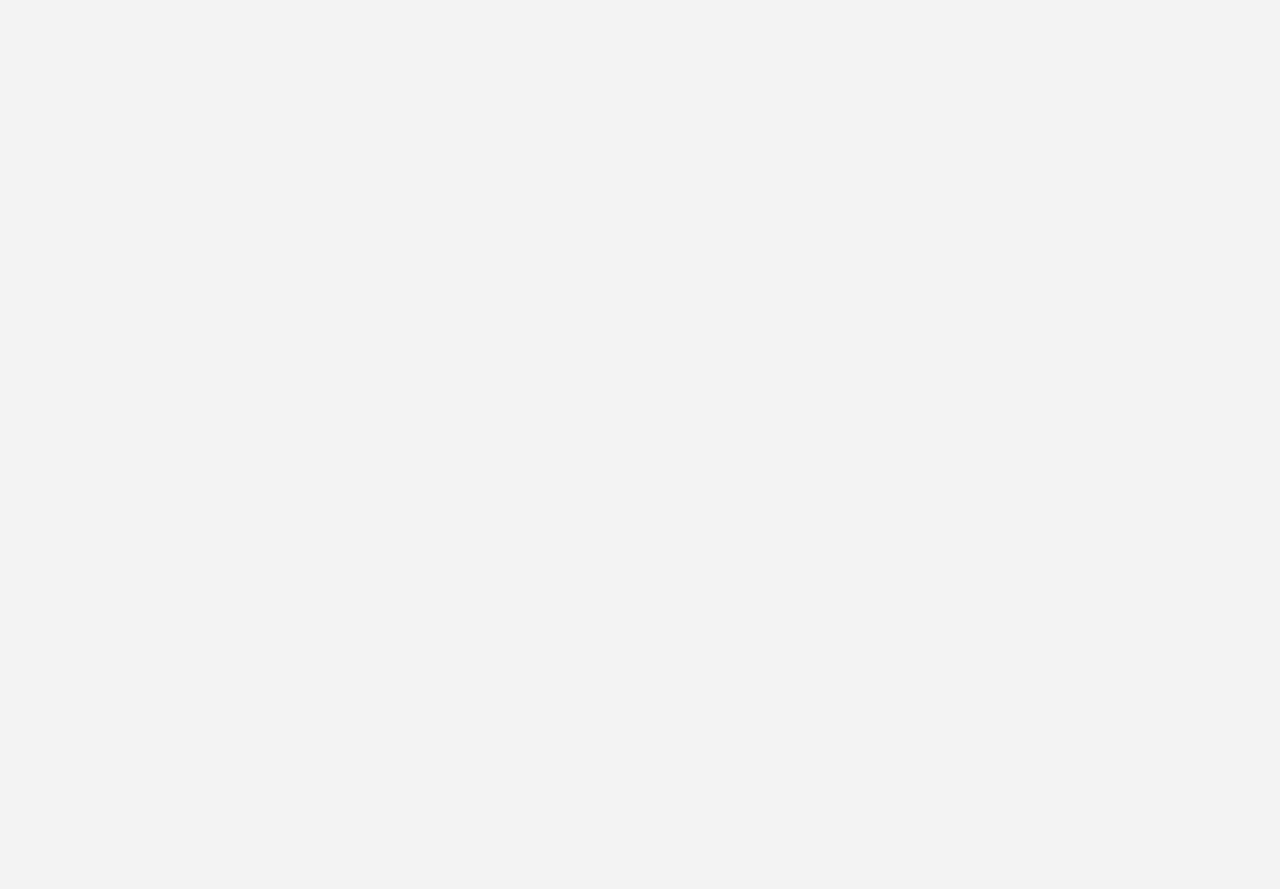
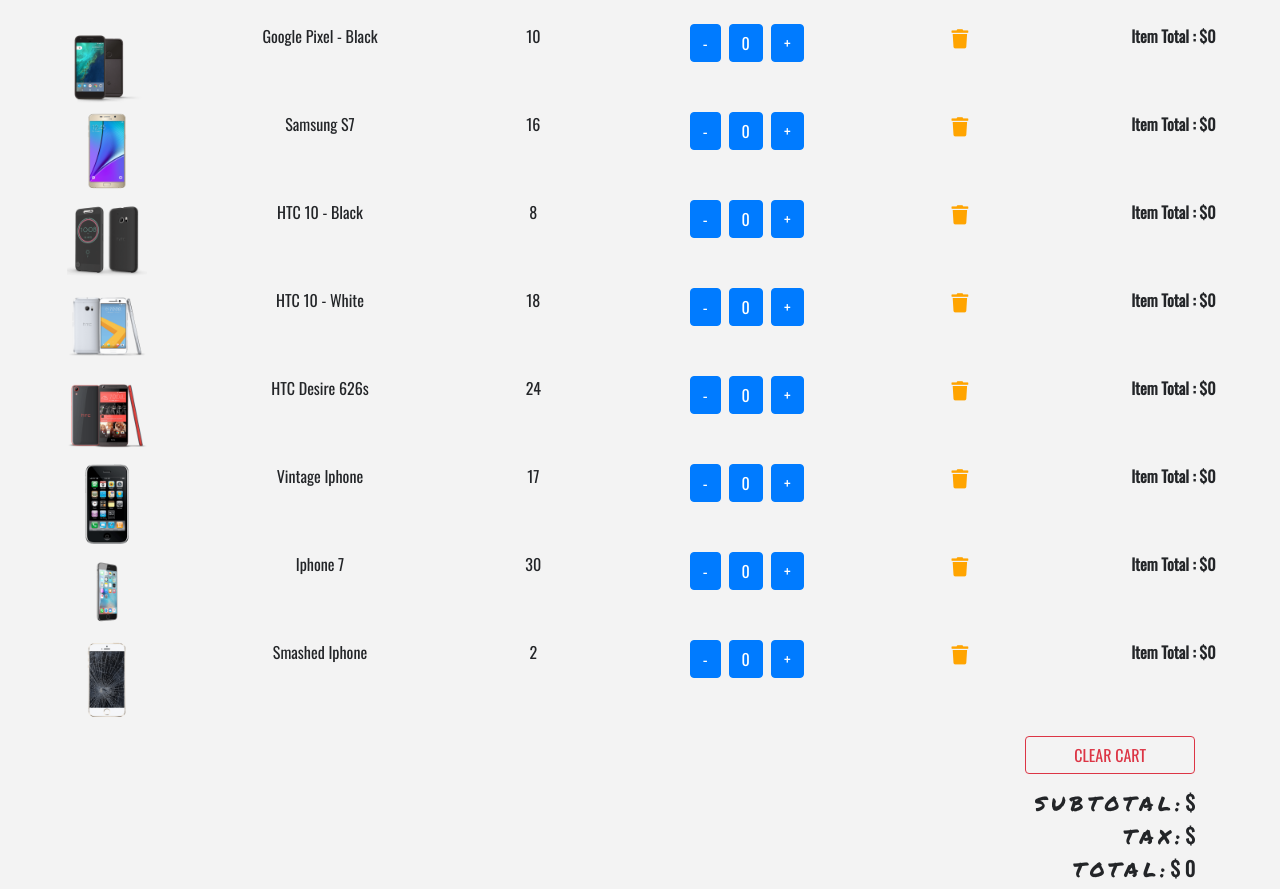
Before and after one commit to phubao1999/Learn-ReactJs, a React (Create React App) app in the folder react-app/: page /cart in a window 1280 px wide. Shown: the part 162-1051 px from the top of the page. Before the commit the page ends 800 px from the top, so only its background shows below. Built offline with nearby package versions, Linux system fonts and the light colour scheme.

Commit message:
Ready To deploy

```diff
--- a/react-app/src/App.css
+++ b/react-app/src/App.css
@@ -28,3 +28,9 @@
 .text-bright{
   color: var(--mainBlue);
 }
+
+.cart-icon{
+  cursor: pointer;
+  font-size: 1.2rem;
+  color: var(--mainYellow)!important;
+}
--- a/react-app/src/components/Cart.js
+++ /dev/null
@@ -1,13 +0,0 @@
-import React, { Component } from 'react';
-
-class Cart extends Component {
-    render() {
-        return (
-            <div>
-                <h3>Hello From Cart</h3>
-            </div>
-        );
-    }
-}
-
-export default Cart;
--- /dev/null
+++ b/react-app/src/components/Cart/Cart.js
@@ -0,0 +1,38 @@
+import React, { Component } from 'react';
+import Title from '../Title';
+import CartColumns from './CartColumns';
+import EmptyCart from './EmptyCart';
+import {ProductConsumer} from '../../context';
+import CartList from './CartList';
+import CartTotals from './CartTotals';
+
+class Cart extends Component {
+    render() {
+        return (
+            <section>
+                <ProductConsumer>
+                    {value => {
+                        const {cart} = value;
+                        // {cart.length>0}
+                        if(cart.length > 0){
+                            return (
+                                <React.Fragment>
+                                    <Title name="your" title="cart"></Title>
+                                    <CartColumns />
+                                    <CartList value={value} />
+                                    <CartTotals value={value} />
+                                </React.Fragment>
+                            )
+                        } else {
+                            return (
+                                <EmptyCart />
+                            )
+                        }
+                    }}
+                </ProductConsumer>
+            </section>
+        );
+    }
+}
+
+export default Cart;
--- /dev/null
+++ b/react-app/src/components/Cart/CartColumns.js
@@ -0,0 +1,32 @@
+import React, { Component } from 'react';
+
+class CartColumns extends Component {
+    render() {
+        return (
+            <div className="container-fluid text-center d-none d-lg-block">
+                <div className="row">
+                    <div className="col-10 mx-auto col-lg-2">
+                        <p className="text-uppercase">Products</p>
+                    </div>
+                    <div className="col-10 mx-auto col-lg-2">
+                        <p className="text-uppercase">Name of product</p>
+                    </div>
+                    <div className="col-10 mx-auto col-lg-2">
+                        <p className="text-uppercase">price</p>
+                    </div>
+                    <div className="col-10 mx-auto col-lg-2">
+                        <p className="text-uppercase">quantity</p>
+                    </div>
+                    <div className="col-10 mx-auto col-lg-2">
+                        <p className="text-uppercase">remove</p>
+                    </div>
+                    <div className="col-10 mx-auto col-lg-2">
+                        <p className="text-uppercase">total</p>
+                    </div>
+                </div>
+            </div>
+        );
+    }
+}
+
+export default CartColumns;
--- /dev/null
+++ b/react-app/src/components/Cart/CartItem.js
@@ -0,0 +1,46 @@
+import React from "react";
+
+export default function CartItem({ item, value }) {
+  const { id, title, img, price, total, count } = item;
+  const { increment, decrement, removeItem } = value;
+  return (
+    <div className="row my-2 text-capitalize text-center">
+      <div className="col-10 mx-auto col-lg-2">
+        <img
+          src={img}
+          style={{ width: "5rem", height: "5rem" }}
+          className="img-fluid"
+          alt="product"
+        />
+      </div>
+      <div className="col-10 mx-auto col-lg-2">
+        <span className="d-lg-none">Product : </span>
+        {title}
+      </div>
+      <div className="col-10 mx-auto col-lg-2">
+        <span className="d-lg-none">Price : </span>
+        {price}
+      </div>
+      <div className="col-10 mx-auto col-lg-2 my-2 my-lg-0">
+        <div className="d-flex justify-content-center">
+          <div>
+            <span className="btn btn-primary mx-1" onClick={() => decrement(id)}>
+              -
+            </span>
+            <span className="btn btn-primary mx-1">{count}</span>
+            <span className="btn btn-primary mx-1" onClick={() => increment(id)}>+</span>
+          </div>
+        </div>
+      </div>
+      {/* {} */}
+      <div className="col-10 mx-auto col-lg-2">
+        <div className="cart-icon" onClick={() =>removeItem(id)}>
+          <i className="fas fa-trash"></i>
+        </div>
+      </div>
+      <div className="col-10 mx-auto col-lg-2">
+        <strong>Item Total : ${total}</strong>
+      </div>
+    </div>
+  );
+}
--- /dev/null
+++ b/react-app/src/components/Cart/CartList.js
@@ -0,0 +1,13 @@
+import React from 'react';
+import CartItem from './CartItem';
+
+export default function CartList({value}){
+    const {cart} = value;
+    return (
+        <div className="container-fluid">
+            {cart.map(item => {
+                return <CartItem key={item.id} item={item} value={value} />
+            })}
+        </div>
+    )
+}
--- /dev/null
+++ b/react-app/src/components/Cart/CartTotals.js
@@ -0,0 +1,33 @@
+import React, { Component } from 'react';
+import {Link} from 'react-router-dom';
+
+function CartTotals({value}) {
+    const {cartSubtotal, carTax, cartTotal, clearCart} = value;
+    return (
+        <React.Fragment>
+            <div className="container">
+                <div className="row">
+                    <div className="col-10 mt-2 ml-sm-5 ml-md-auto col-sm-8 text-capitalize text-right">
+                        <Link to="/">
+                            <button className="btn btn-outline-danger text-uppercase mb-3 px-5" type="button" onClick={() => clearCart()}>Clear Cart</button>
+                        </Link>
+                        <h5>
+                            <span className="text-title">subtotal:</span>
+                            <strong>$ {cartSubtotal}</strong>
+                        </h5>
+                        <h5>
+                            <span className="text-title">tax:</span>
+                            <strong>$ {carTax}</strong>
+                        </h5>
+                        <h5>
+                            <span className="text-title">total:</span>
+                            <strong>$ {cartTotal}</strong>
+                        </h5>
+                    </div>
+                </div>
+            </div>
+        </React.Fragment>
+    );
+}
+
+export default CartTotals;
--- /dev/null
+++ b/react-app/src/components/Cart/EmptyCart.js
@@ -0,0 +1,17 @@
+import React, { Component } from 'react';
+
+class EmptyCart extends Component {
+    render() {
+        return (
+            <div className="container mt-5">
+                <div className="row">
+                    <div className="col-10 mx-auto text-center text-title">
+                        <h1>Your Cart Is Currently Empty</h1>
+                    </div>
+                </div>
+            </div>
+        );
+    }
+}
+
+export default EmptyCart;
--- /dev/null
+++ b/react-app/src/components/Cart/package.json
@@ -0,0 +1,3 @@
+{
+    "main":"Cart.js"
+}
--- a/react-app/src/components/Modal.js
+++ b/react-app/src/components/Modal.js
@@ -1,13 +1,68 @@
 import React, { Component } from 'react';
+import styled from 'styled-components';
+import {ProductConsumer} from '../context';
+import {ButtonContainer} from './Button';
+import {Link} from 'react-router-dom';
 
 class Modal extends Component {
     render() {
         return (
-            <div>
-                <h1>Hello From Modal</h1>
-            </div>
+            <ProductConsumer>
+                {(value) => {
+                    const {modalOpen, closeModal} = value;
+                    const {img, title, price} = value.modalProduct;
+                    if(!modalOpen){
+                        return null
+                    }
+                    else {
+                        return ( <ModalContainer>
+                            <div className="container">
+                                <div className="row">
+                                    <div id="modal" className="col-8 mx-auto col-md-6 col-lg-4 text-center text-capitalize p-5">
+                                        <h5>Add to the cart</h5>
+                                        <img src={img} className="img-fluid" alt="product" />
+                                        <h5>{title}</h5>
+                                        <h5 className="text-muted">Price: $ {price}</h5>
+                                        <Link to="/">
+                                            <ButtonContainer
+                                                onClick={() =>closeModal()}
+                                            >
+                                                Continue Shopping
+                                            </ButtonContainer>
+                                        </Link>
+                                        <Link to="/cart">
+                                            <ButtonContainer
+                                                cart
+                                                onClick={() =>closeModal()}
+                                            >
+                                                Go To Cart
+                                            </ButtonContainer>
+                                        </Link>
+                                    </div>
+                                </div>
+                            </div>
+                        </ModalContainer>
+                        );
+                    }
+                }}
+            </ProductConsumer>
         );
     }
 }
 
+const ModalContainer = styled.div`
+    position: fixed;
+    top:0;
+    left:0;
+    right:0;
+    bottom: 0;
+    background: rgba(0,0,0,0.3);
+    display: flex;
+    align-items: center;
+    justify-content: center;
+    #modal{
+        background: var(--mainWhite);
+    }
+`;
+
 export default Modal;
--- a/react-app/src/context.js
+++ b/react-app/src/context.js
@@ -7,10 +7,12 @@
     state={
         products:[],
         detailProduct:detailProduct,
-        cart:[],
-        modalOpen: true,
+        cart: storeProducts,
+        modalOpen: false,
         modalProduct: detailProduct,
-
+        cartSubTotal: 0,
+        cartTax: 0,
+        cartTotal: 0
     }
     componentDidMount(){
         this.setProducts();
@@ -63,6 +65,22 @@
         })
     }
 
+    increment = (id) => {
+        console.log('this is increment method');
+    }
+
+    decrement = (id) => {
+        console.log('this is decrement method');
+    }
+
+    removeItem = (id) => {
+        console.log('this is remove item');
+    }
+
+    clearCart = () => {
+        console.log('cart was clean')
+    }
+
     render() {
         return (
             <ProductContext.Provider value={{
@@ -70,7 +88,11 @@
                 handleDetail: this.handleDetail,
                 addToCart: this.addToCart,
                 openModal: this.openModal,
-                closeModal: this.closeModal
+                closeModal: this.closeModal,
+                increment:this.increment,
+                decrement:this.decrement,
+                removeItem: this.removeItem,
+                clearCart: this.clearCart
             }}>
                 {this.props.children}
             </ProductContext.Provider>
```
